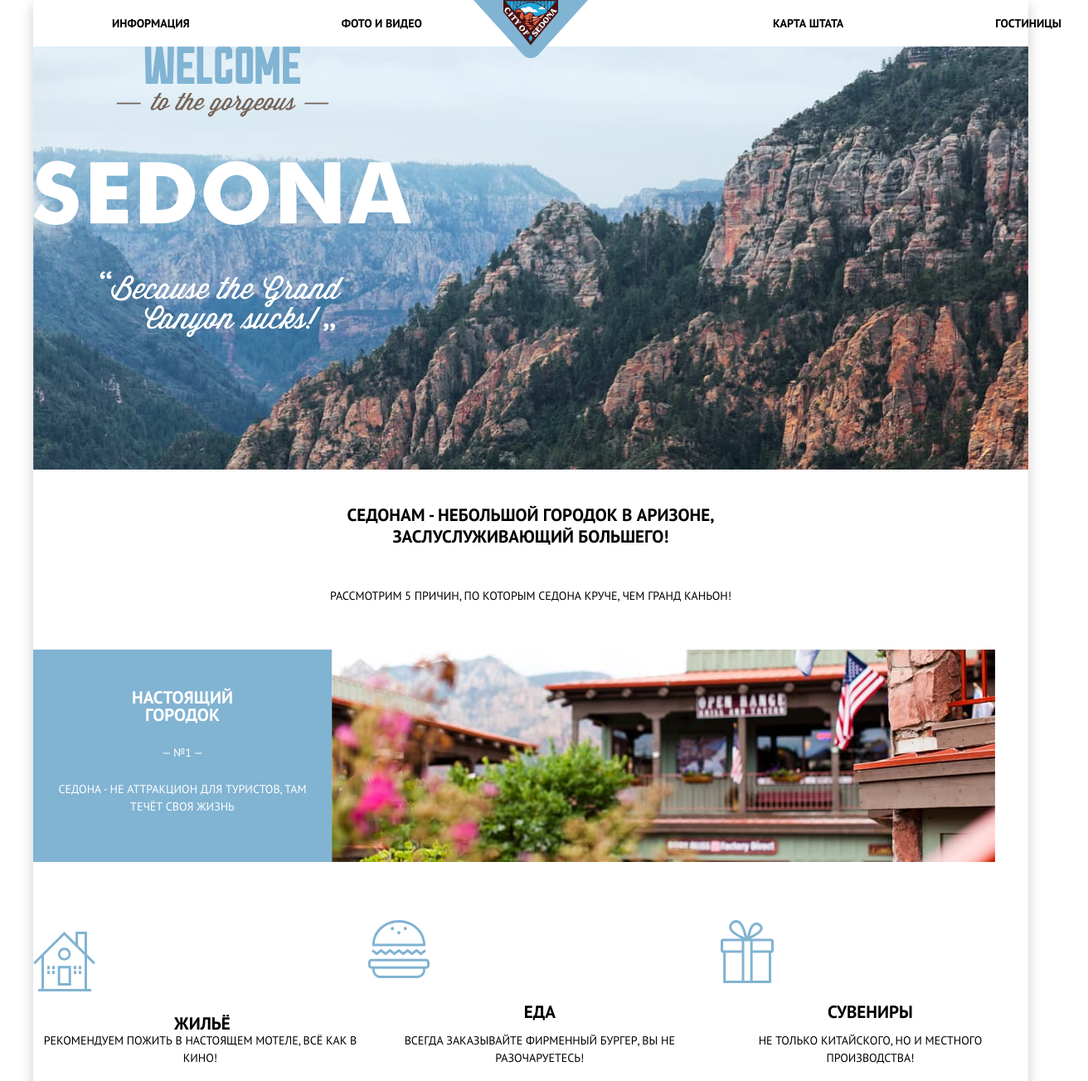
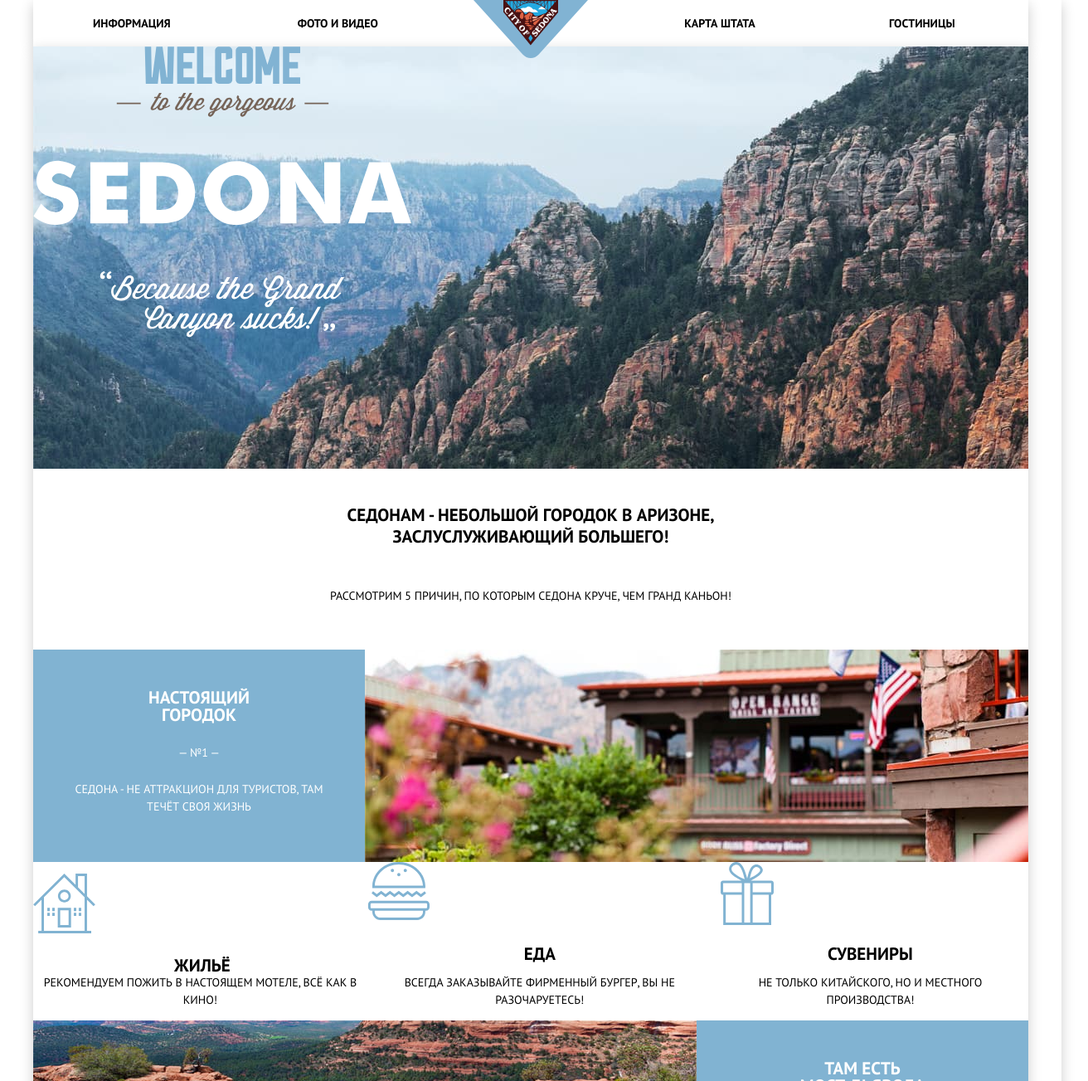
Before and after one commit to Svetlananana/1464741-sedona-28, a plain HTML site: page index.html in a window 1280 px wide. Shown: the top 1303 px of the page at 83% size, 1312 px wide, since content can reach past the window. Drawn offline with Linux system fonts and the light colour scheme.

Commit message:
css ++++

```diff
--- a/css/style.css
+++ b/css/style.css
@@ -11,11 +11,12 @@
   --special-brown: #604e43;
   --special-dark-brown: #503e33;
   --special-gray: #eeeeee;
+
 }
 
 body {
   min-width: 1200px;
-  margin: 0 40px;
+  margin: 0;
   padding: 0;
   font-family: 'PT Sans', Arial, sans-serif;
   font-size: 14px;
@@ -47,6 +48,12 @@ img {
   align-content: start;
 }
 
+.header {
+  width: 1200px;
+  margin: 0 auto;
+  box-shadow: 0px 5px 15px rgba(0, 1, 1, 0.2);
+}
+
 /* nav */
 
 .navigation {
@@ -71,20 +78,25 @@ img {
 .nav-list {
   list-style: none;
   display: flex;
-  flex-wrap: wrap;
   justify-content: space-between;
-  width: 100%;
-  margin: 0 0%;
+  width: 1200px;
+  height: 100%;
+  margin: 0 72px;
+  padding: 0;
   padding-top: 15px;
   padding-bottom: 15px;
 }
 
+.nav-list li {
+  width: 240px;
+}
+
 .nav-list li:first-child {
-  padding-left: 55px;
+  padding-right: px;
 }
 
 .nav-list li:nth-child(2) {
-  padding-right: 20%;
+  margin-right: 220px;
 }
 
 .nav-list a {
@@ -101,14 +113,19 @@ img {
 
 /* main */
 
+.main {
+  width: 1200px;
+  margin: 0 auto;
+  box-shadow: 0px 5px 15px rgba(0, 1, 1, 0.2);
+}
+
 .intro-photo {
-  width: 100%;
+  width: 1200px;
   min-height: 510px;
   background: url('../img/background-photo.jpg') no-repeat;
-  background-size: cover;
 }
 
-/* слова что т не получается отцентровать  буквы*/
+/* лого с буквами что т не получается отцентровать*/
 /* url('../img/white.svg') width="1200" height="57" alt="" */
 
 .intro {
@@ -143,6 +160,7 @@ img {
 .advantages {
   display: flex;
   flex-wrap: wrap;
+  width: 1200px;
 }
 
 .advantages-item {
@@ -151,7 +169,7 @@ img {
   flex-direction: column;
   text-align: center;
   min-height: 256px;
-  min-width: 30%;
+  width: 400px;
   margin: 0;
 }
 
@@ -176,7 +194,7 @@ img {
 .advantages-image {
   display: flex;
   background-color: var(--basic-gray);
-  min-width: 800px;
+  width: 800px;
   min-height: 256px;
   margin: 0;
 }
@@ -188,8 +206,8 @@ img {
   justify-content: center;
   align-items: center;
   text-align: center;
-  max-width: 100%;
-  height: 330px;
+  width: 1200px;
+  max-height: auto;
   margin: 0;
   padding: 0;
 }
@@ -251,16 +269,43 @@ img {
 }
 
 /* здесь полный швах, не понимаю, как их все уровнять в кучу */
+.advantages .advantages-item-background {
+  background-color: var(--special-gray);
+  text-align: center;
+  max-height: 256px;
+  margin: 0;
+  padding: 0;
+}
+.advantages .advantages-item-background:first-child,
+.advantages .advantages-item-background:nth-child(2),
+.advantages .advantages-item-background:last-child {
+  max-height: 256px;
+  width: 400px;
+  margin: 0;
+  padding: 0;
+}
 
-.advantages-item-background {
-  background-color: var(--special-gray);
-  display: flex;
-  max-width: 100%;
-  flex-direction: column;
-  text-align: center;
+/*.advantages .advantages-item-background:first-child {
+  max-height: 256px;
+  width: 400px;
   margin: 0;
-  padding-left: 96px;
+  padding: 0;
 }
+
+.advantages .advantages-item-background:nth-child(2) {
+  max-height: 256px;
+  width: 400px;
+  margin: 0;
+  padding: 0;
+}
+
+.advantages .advantages-item-background:last-child {
+  max-height: 256px;
+  width: 400px;
+  margin: 0;
+  padding: 0;
+}*/
+
 
 .advantages-item-background p {
   padding: 0;
@@ -314,6 +359,8 @@ img {
   display: grid;
   grid-template-columns: 1fr 1fr 1fr;
   max-height: 120px;
+  width: 1200px;
+  margin: 0 auto;
 }
 
 .contact {
```
